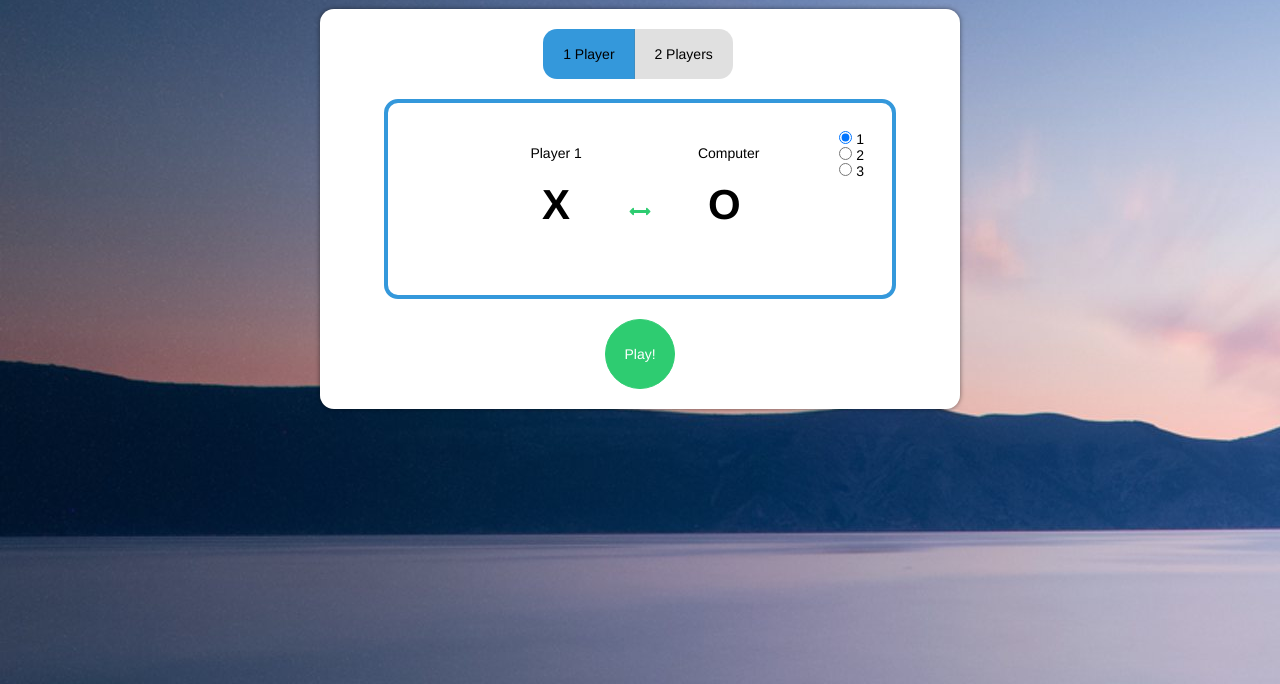
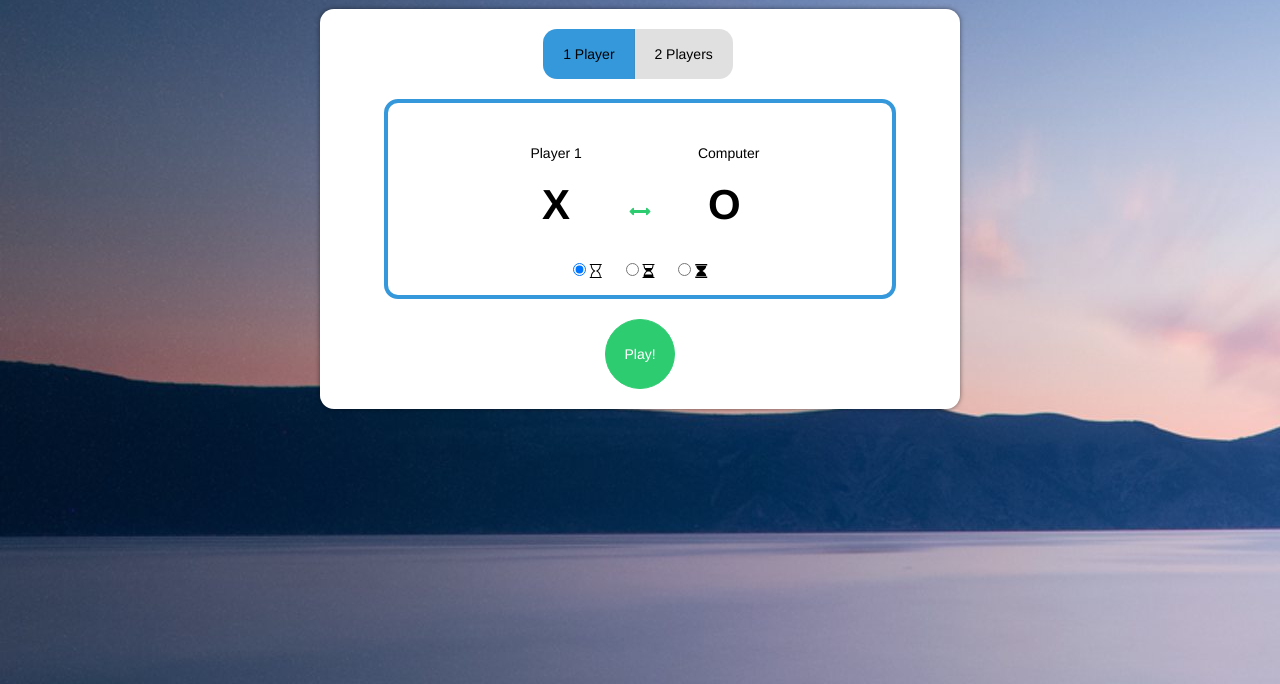
Before and after one commit to danielmoi/ga-01-tic-tac-toe, a plain HTML site: page src/index.html in a window 1280 px wide. Both pictures are taken after a click on the element "1 Player". Shown: the part 116-800 px from the top of the page. Drawn offline with Linux system fonts and the light colour scheme; a web font is replaced by a local one.

Commit message:
Use icons for compBrain

```diff
--- a/src/css/style.css
+++ b/src/css/style.css
@@ -116,10 +116,11 @@ h1 {
   position: relative;
 }
 
-.brains-container {
-  position: absolute;
-  right: 0;
-  top: 0;
+.brains0,
+.brains1,
+.brains2 {
+  display: inline;
+  margin: 0 10px;
 }
 
 .start-container {
--- a/src/index.html
+++ b/src/index.html
@@ -41,17 +41,17 @@
               <div class="brains-container">
                 <div class="brains0">
                   <input type="radio" name="brainsGroup" id="brains0" value="brainsVal0" checked>
-                  <label for="brains0">1</label>
+                  <label for="brains0"><i class="fa fa-hourglass-o"></i></label>
                 </div>
 
                 <div class="brains1">
                   <input type="radio" name="brainsGroup" id="brains1" value="brainsVal1">
-                  <label for="brains1">2</label>
+                  <label for="brains1"><i class="fa fa-hourglass-2"></i></label>
                 </div>
 
                 <div class="brains2">
                   <input type="radio" name="brainsGroup" id="brains2" value="brainsVal2">
-                  <label for="brains2">3</label>
+                  <label for="brains2"><i class="fa fa-hourglass"></i></label>
                 </div>
               </div>
             </div>
--- a/src/sass/_main.scss
+++ b/src/sass/_main.scss
@@ -105,9 +105,14 @@ h1 {
 }
 
 .brains-container {
-  position: absolute;
-  right: 0;
-  top: 0;
+
+}
+
+.brains0,
+.brains1,
+.brains2 {
+  display: inline;
+  margin: 0 10px;
 }
 
 .start-container {
```
